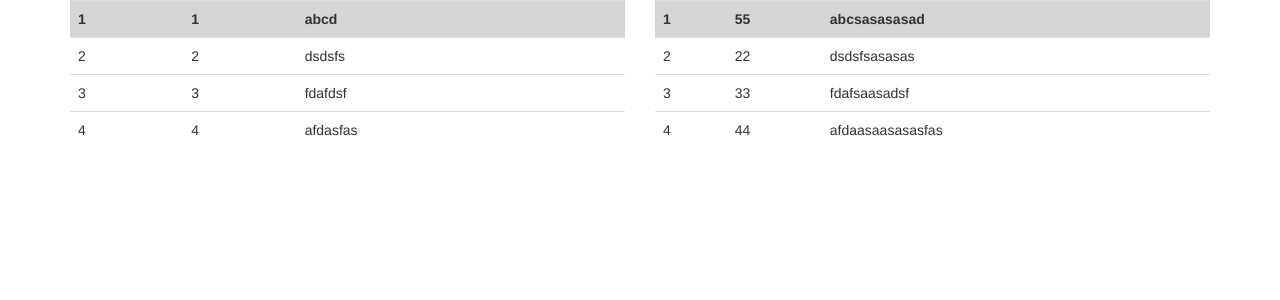
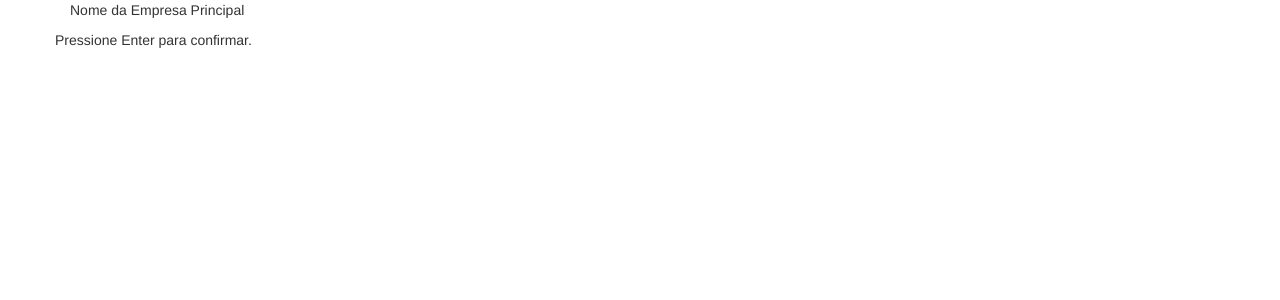
Before and after one commit to wagneralbjr/interface-similaridade, a Flask app: page / in a window 1280 px wide. Shown: the top 300 px of the page. Run offline with Flask 2, Linux system fonts and the light colour scheme; data that the repository does not hold is empty; some libraries are stand-ins or nearby versions.

Commit message:
alteracao  inicio api json

```diff
--- a/database.py
+++ b/database.py
@@ -7,3 +7,14 @@ class Database():
 
         self.conn = psycopg2.connect(host='localhost',user='postgres',password='postgres',dbname='postgres')
         self.cursor = self.conn.cursor()
+
+
+    def execute(self, sql):
+
+        self.cursor.execute(sql)
+
+        return
+
+    def fetchall(self, sql):
+
+        return self.cursor.fetchall()
--- a/main.py
+++ b/main.py
@@ -1,4 +1,4 @@
-from flask import Flask, render_template
+from flask import Flask, render_template, jsonify,request,abort
 
 from database import Database
 
@@ -27,3 +27,33 @@ def index():
     ['44','afdaasaasasasfas']]
 
     return render_template('index.html',lis1=lis1,lis2=lis2)
+
+@app.route("/repositorio/api/v1.0/empresas")
+def get_empresas():
+
+    db = Database()
+
+    db.cursor.execute('select id,nome_empresa from similaridade.referencia limit 5')
+
+    rows = db.cursor.fetchall()
+
+    result = []
+    for row in rows:
+        obj = {
+            'id': row[0],
+            'nome_empresa' : row[1]
+        }
+        result.append(row)
+
+    return jsonify(result)
+
+@app.route('/repositorio/api/v1.0/empresas', methods=['POST'])
+def cria_amarracao():
+    if not request.json:
+        abort(400)
+    empresa_1 = request.json['empresa_1']
+    empresa_2 = request.json['empresa_2']
+
+
+
+    return
--- a/static/codigos.js
+++ b/static/codigos.js
@@ -35,7 +35,7 @@ function mudaAtiva(ativo, proximo_aux, id_tabela){
 
 $(document).keypress(function(event) {
 
-
+    //console.log(event);
     console.log('Handler for .keypress() called. - ' + event.charCode);
     let codigoLetra = event.charCode;
     //encontra qual está ativo.
@@ -72,4 +72,8 @@ $(document).keypress(function(event) {
         aba_tabela = (aba_tabela+1)%2;
     }
 
+    if(event.originalEvent.code == "Enter"){
+        console.log('apertou enter');
+    }
+
 });
--- /dev/null
+++ b/static/codigos2.js
@@ -0,0 +1,14 @@
+$(function(){
+
+    $.getJSON('/repositorio/api/v1.0/empresas',function(data){
+        //console.log(data);
+        empresa_atual = data[0][1]
+        $('#nome_principal').html(empresa_atual);
+
+
+
+    })
+
+
+
+})
--- a/templates/index.html
+++ b/templates/index.html
@@ -4,6 +4,11 @@
 <div class="container">
   <div class="row">
     <div class="col-md-6">
+      <div id="nome_principal">
+        <p> Nome da Empresa Principal
+        </p>
+      </div>
+        <!--
         <table class="table" id="tab_principal">
         <tbody>
         {% for item in lis1%}
@@ -15,6 +20,8 @@
         {% endfor %}
 
         </tbody>
+        -->
+
         </table>
     </div>
 
@@ -22,17 +29,15 @@
     <div class="col-md-6">
 
       <table class="table" id="tab_secundaria">
-        <tbody>
-        {% for item in lis2%}
-        <tr>
-          <td>{{loop.index}}</td>
-          <td>{{item[0]}}</td>
-          <td>{{item[1]}}</td>
-        </tr>
-        {% endfor %}
-        </tbody>
-    </table>
+
+      </table>
     </div>
+  </div>
+
+  <div class="row">
+
+    <p> Pressione Enter para confirmar.</p>
+
   </div>
 </div>
 
@@ -53,4 +58,4 @@
 
 <link rel="stylesheet" href="/static/style.css">
 
-<script src="/static/codigos.js"></script>
+<script src="/static/codigos2.js"></script>
```
